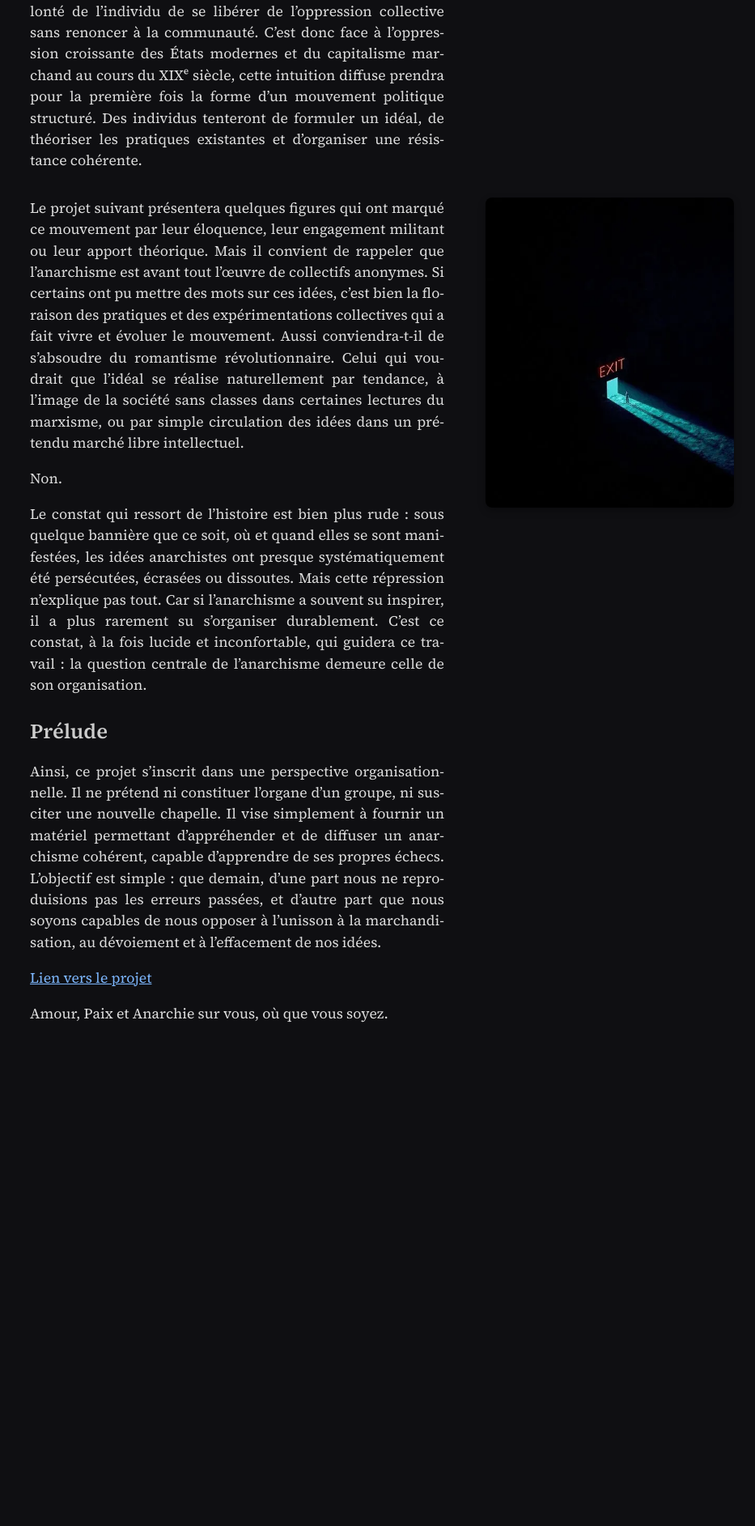
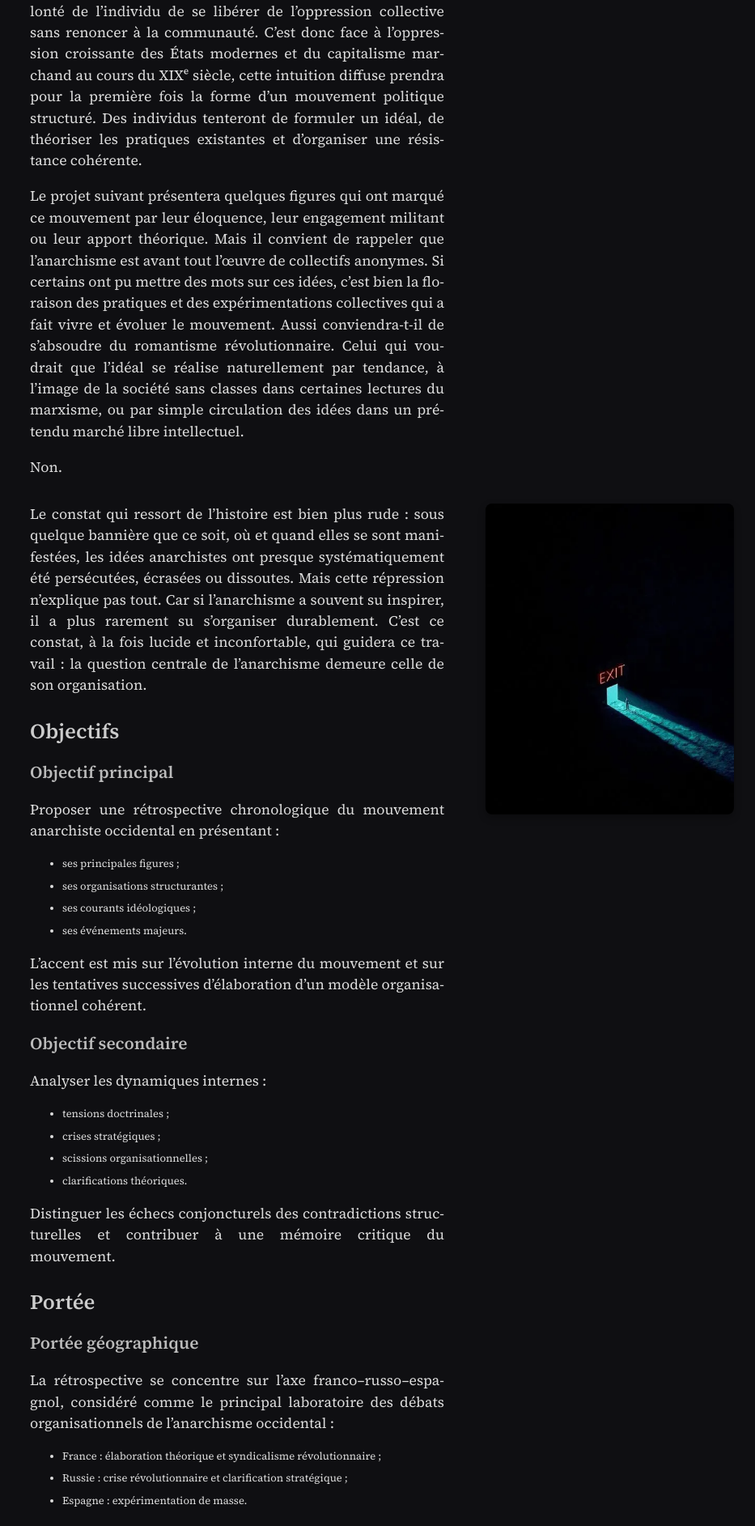
Before and after one commit to anarticho/anarticho.github.io, a Jekyll site: the page built from _posts/2026-03-10-effusion.md, in a window 1280 px wide. Shown: the part 2252-4137 px from the top of the page at 81% size, without its empty margins (347-1280 px from the left). Built offline with Jekyll 4.4.1, drawn with Linux system fonts in a browser that asks for light colours; some of the changed text lies outside the part shown.

Commit message:
On ajoute du contenu à l'article solitude 2

```diff
--- a/_posts/2026-03-10-effusion.md
+++ b/_posts/2026-03-10-effusion.md
@@ -31,18 +31,76 @@ Mais face à ces non-faits, ces non-événements produits par des sans-noms, se
 
 Dans cette perspective, l’anarchisme est à la fois une dynamique sociale profonde, fondant les relations humaines sur l’équité et l’entraide, et une tentative consciente d’organiser cette dynamique. Il est la conjugaison singulière de la volonté de l’individu de se libérer de l’oppression collective sans renoncer à la communauté. C'est donc face à l’oppression croissante des États modernes et du capitalisme marchand au cours du XIXᵉ siècle, cette intuition diffuse prendra pour la première fois la forme d’un mouvement politique structuré. Des individus tenteront de formuler un idéal, de théoriser les pratiques existantes et d’organiser une résistance cohérente.
 
-{% include float-image.html src="img1.webp" side="right" %}
-
 Le projet suivant présentera quelques figures qui ont marqué ce mouvement par leur éloquence, leur engagement militant ou leur apport théorique. Mais il convient de rappeler que l’anarchisme est avant tout l’œuvre de collectifs anonymes. Si certains ont pu mettre des mots sur ces idées, c’est bien la floraison des pratiques et des expérimentations collectives qui a fait vivre et évoluer le mouvement. Aussi conviendra-t-il de s’absoudre du romantisme révolutionnaire. Celui qui voudrait que l’idéal se réalise naturellement par tendance, à l’image de la société sans classes dans certaines lectures du marxisme, ou par simple circulation des idées dans un prétendu marché libre intellectuel.
 
 Non.
+{% include float-image.html src="img1.webp" side="right" %}
 
 Le constat qui ressort de l’histoire est bien plus rude : sous quelque bannière que ce soit, où et quand elles se sont manifestées, les idées anarchistes ont presque systématiquement été persécutées, écrasées ou dissoutes. Mais cette répression n’explique pas tout. Car si l’anarchisme a souvent su inspirer, il a plus rarement su s’organiser durablement. C’est ce constat, à la fois lucide et inconfortable, qui guidera ce travail : la question centrale de l’anarchisme demeure celle de son organisation.
 
+## Objectifs
 
-## Prélude
+### Objectif principal
 
-Ainsi, ce projet s’inscrit dans une perspective organisationnelle. Il ne prétend ni constituer l’organe d’un groupe, ni susciter une nouvelle chapelle. Il vise simplement à fournir un matériel permettant d’appréhender et de diffuser un anarchisme cohérent, capable d’apprendre de ses propres échecs. L’objectif est simple : que demain, d’une part nous ne reproduisions pas les erreurs passées, et d’autre part que nous soyons capables de nous opposer à l’unisson à la marchandisation, au dévoiement et à l’effacement de nos idées.
+Proposer une rétrospective chronologique du mouvement anarchiste occidental en présentant :
+- ses principales figures ;
+- ses organisations structurantes ;
+- ses courants idéologiques ;
+- ses événements majeurs.
+
+L’accent est mis sur l’évolution interne du mouvement et sur les tentatives successives d’élaboration d’un modèle organisationnel cohérent.
+
+### Objectif secondaire
+
+Analyser les dynamiques internes :
+- tensions doctrinales ;
+- crises stratégiques ;
+- scissions organisationnelles ;
+- clarifications théoriques.
+
+Distinguer les échecs conjoncturels des contradictions structurelles et contribuer à une mémoire critique du mouvement.
+
+## Portée
+
+### Portée géographique
+
+La rétrospective se concentre sur l’axe franco–russo–espagnol, considéré comme le principal laboratoire des débats organisationnels de l’anarchisme occidental :
+- France : élaboration théorique et syndicalisme révolutionnaire ;
+- Russie : crise révolutionnaire et clarification stratégique ;
+- Espagne : expérimentation de masse.
+
+Ce choix méthodologique ne nie pas l’existence d’autres traditions libertaires mais structure le champ étudié.
+
+{% include float-image.html src="img2.webp" side="left" %}
+
+### Portée chronologique
+
+La période principale étudiée s’étend de 1844, année de publication de L’Unique et sa propriété par Max Stirner, jusqu’aux recompositions issues de Mai 1968.
+
+Cette séquence correspond à la formation, au développement et aux crises du mouvement anarchiste moderne en tant que courant politique organisé.
+
+Le projet reconnaît néanmoins l’existence d’antécédents intellectuels et sociaux ayant contribué à l’émergence de l’anti-autoritarisme moderne. Parmi ces sources d’inspiration figurent :
+- certaines formes communautaires du christianisme primitif ;
+- les socialismes utopiques, notamment saint-simoniens ;
+- les dynamiques égalitaires issues de la Révolution française, relues ultérieurement par Pierre Kropotkine ;
+- les perspectives de géographie sociale développées par Élisée Reclus.
+
+Ces éléments sont abordés comme des strates préparatoires ou des lectures rétrospectives, et non comme des phases constitutives du mouvement anarchiste organisé.
+
+La frise principale demeure centrée sur l’émergence historique de l’anarchisme en tant que courant politique structuré, afin de préserver la cohérence matérielle et organisationnelle de l’analyse.
+
+### Limites
+
+Le projet ne prétend pas couvrir de manière exhaustive :
+- l’ensemble des courants anarchistes contemporains ;
+- les développements extra-occidentaux ;
+- l’intégralité des déclinaisons culturelles ou sociétales.
+
+Il ne constitue pas un programme politique ni un appel à l’organisation.
+
+## Conclusion
+
+Pour finir, ce projet s’inscrit dans une perspective organisationnelle. Il ne prétend ni constituer l’organe d’un groupe, ni susciter une nouvelle chapelle. Il vise simplement à fournir un matériel permettant d’appréhender et de diffuser un anarchisme cohérent, capable d’apprendre de ses propres échecs. L’objectif est simple : que demain, d’une part nous ne reproduisions pas les erreurs passées, et d’autre part que nous soyons capables de nous opposer à l’unisson à la marchandisation, au dévoiement et à l’effacement de nos idées.
 
 [Lien vers le projet](http://anarticho.github.io/solitudes)
 
```
Also changed, not shown: effusion/2026/03/10/img2.webp (added).
